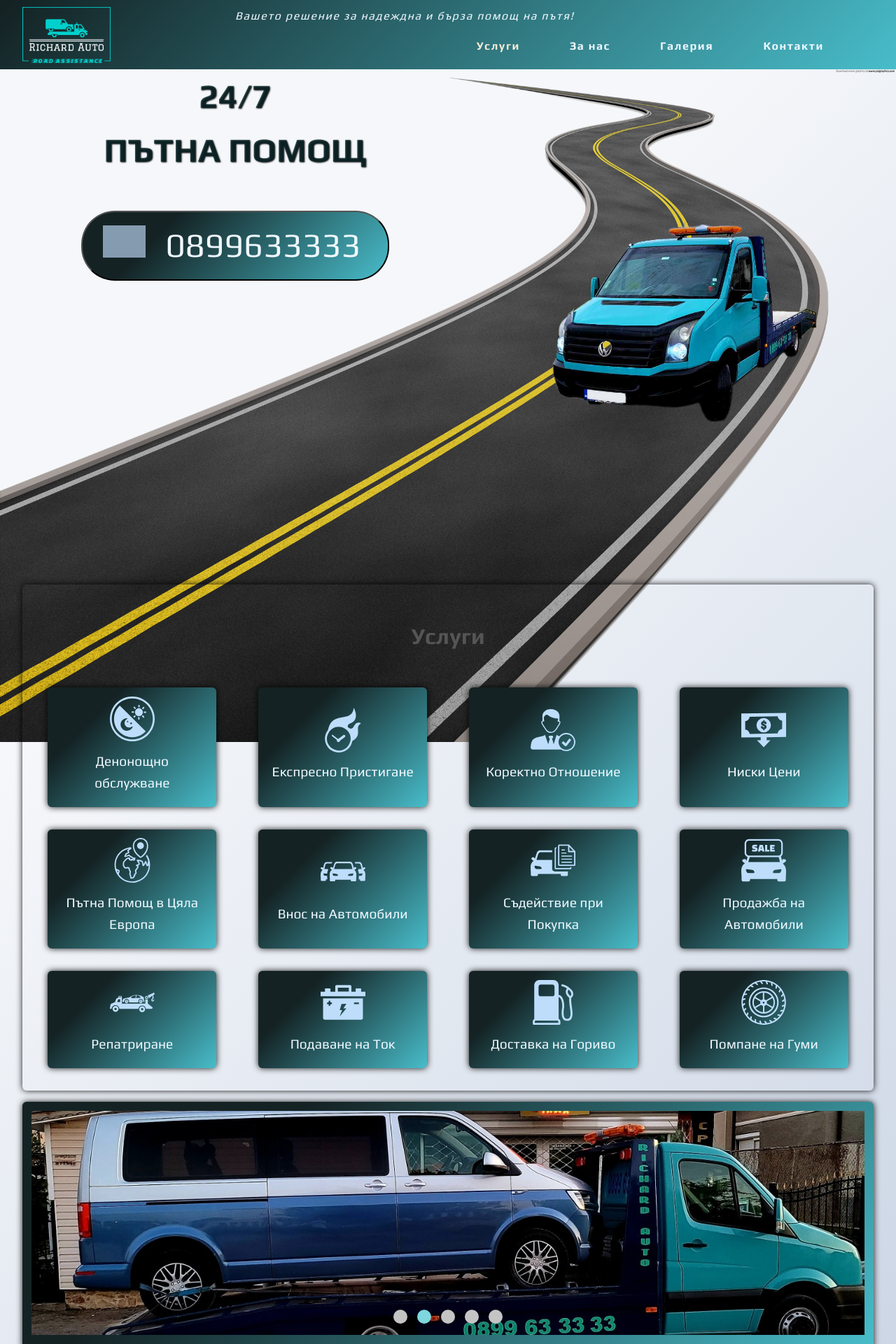
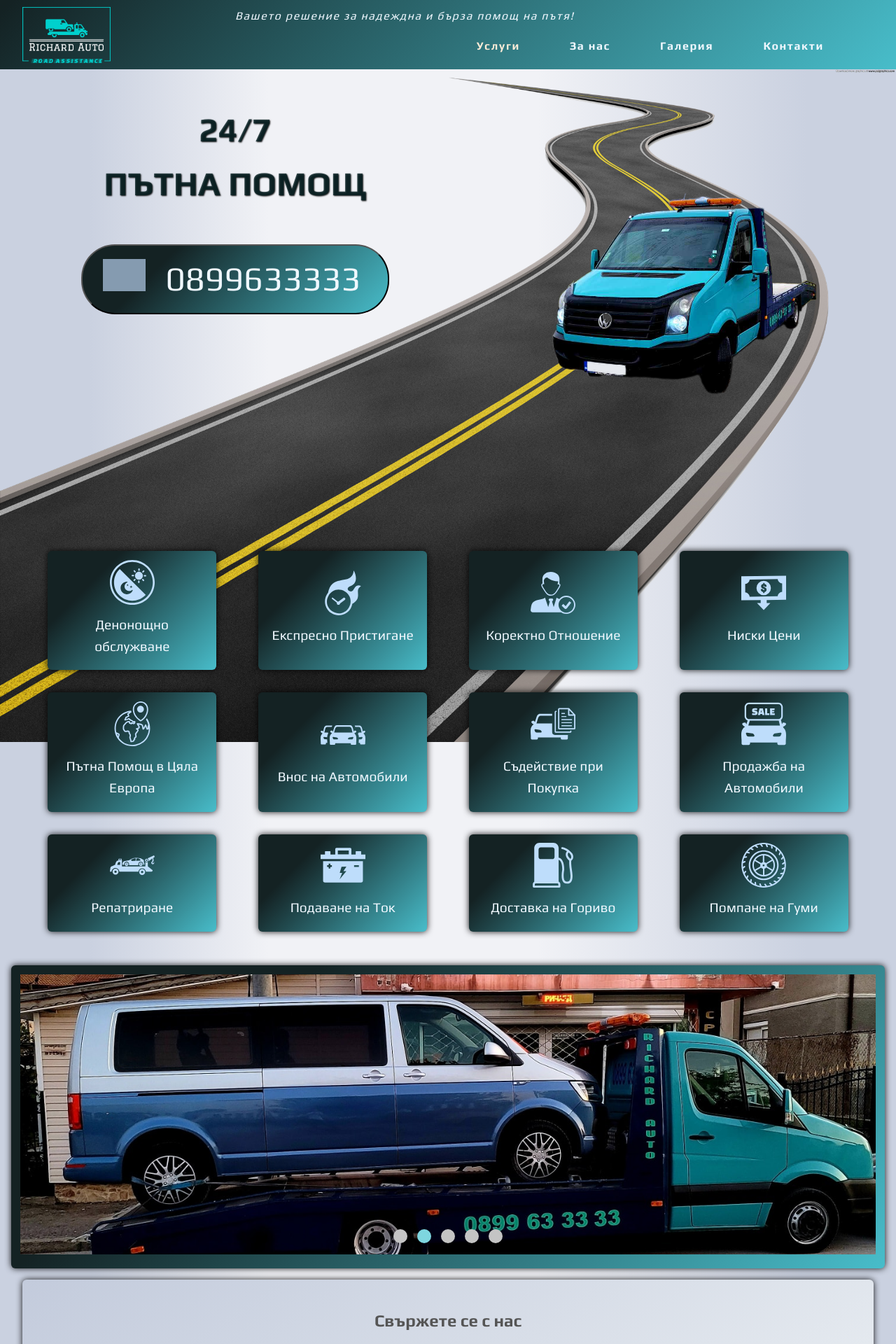
Before and after one commit to viktor-dimitrov/road-assistance, a React (Vite) app in the folder client/richard-auto/: page / in a window 1280 px wide. Shown: the top 1920 px of the page at 70% size. Built offline with nearby package versions, Linux system fonts and the light colour scheme; grey boxes are pictures that could not be loaded.

Commit message:
css test

```diff
--- a/client/richard-auto/src/App.css
+++ b/client/richard-auto/src/App.css
@@ -8,8 +8,8 @@
 }
 
 html {
-  background-color: #b8c6db;
-  background-image: linear-gradient(315deg, #b8c6db 0%, #f5f7fa 74%);
+  background: rgb(202,209,224);
+  background: linear-gradient(90deg, rgba(202,209,224,1) 10%, rgba(241,242,246,1) 30%, rgba(241,242,246,1) 60%, rgba(202,209,224,1) 90%);
 }
 
 
--- a/client/richard-auto/src/components/Home/Home.module.css
+++ b/client/richard-auto/src/components/Home/Home.module.css
@@ -1,6 +1,6 @@
 
 main {
-    height: 90vh;
+    height: 80vh;
     display: flex;
     justify-content: space-around;
     position: relative;
@@ -48,6 +48,7 @@ img {
     flex-direction: column;
     align-items: center;
     justify-content:start;
+    margin-top: 3em;
 
 }
 
--- a/client/richard-auto/src/components/Services/Services.jsx
+++ b/client/richard-auto/src/components/Services/Services.jsx
@@ -10,7 +10,7 @@ export default function Services() {
 
         <div id="services" className={styles['service-container']} >
 
-            <h5>Услуги</h5>
+            {/* <h5>Услуги</h5> */}
 
             <section className={styles['cards-container']}  >
                 {serviceData.map((service, index) => <ServiceCard  key={index} service={service}  /> )}
--- a/client/richard-auto/src/components/Services/Services.module.css
+++ b/client/richard-auto/src/components/Services/Services.module.css
@@ -1,10 +1,10 @@
 .service-container {
     margin: 1em 2em;
     padding: 1em 0.4em;
-    border-radius: 6px;
-    /* background-color: #c3cbdc;
-background-image: linear-gradient(147deg, #c3cbdc 0%, #edf1f4 74%); */
-box-shadow: 0 0 10px rgba(0, 0, 0, 0.9);
+    /* border-radius: 6px;
+    background-color: #c3cbdc00;
+background-image: linear-gradient(147deg, #c3cbdc62 0%, #edf1f4 74%);
+box-shadow: 0 0 10px rgba(0, 0, 0, 0.9); */
 
 }
 
--- a/client/richard-auto/src/components/Slideshow/Slideshow.module.css
+++ b/client/richard-auto/src/components/Slideshow/Slideshow.module.css
@@ -2,7 +2,7 @@
 .slideshow-container {
     background-color: black;
     padding:0.8em;
-    margin: 0 2em;
+    margin: 1em;
     border-radius: 6px;
     background-color: #7ed6df;
     background-image: linear-gradient(315deg, #3bb7c5ce 0%, #000000d7 74%);
@@ -27,7 +27,7 @@
   .slide {
     display: inline-block;
     overflow: hidden;
-    height: 40vh;
+    height: 50vh;
     width: 100%;
     object-fit: cover;
   }
```
